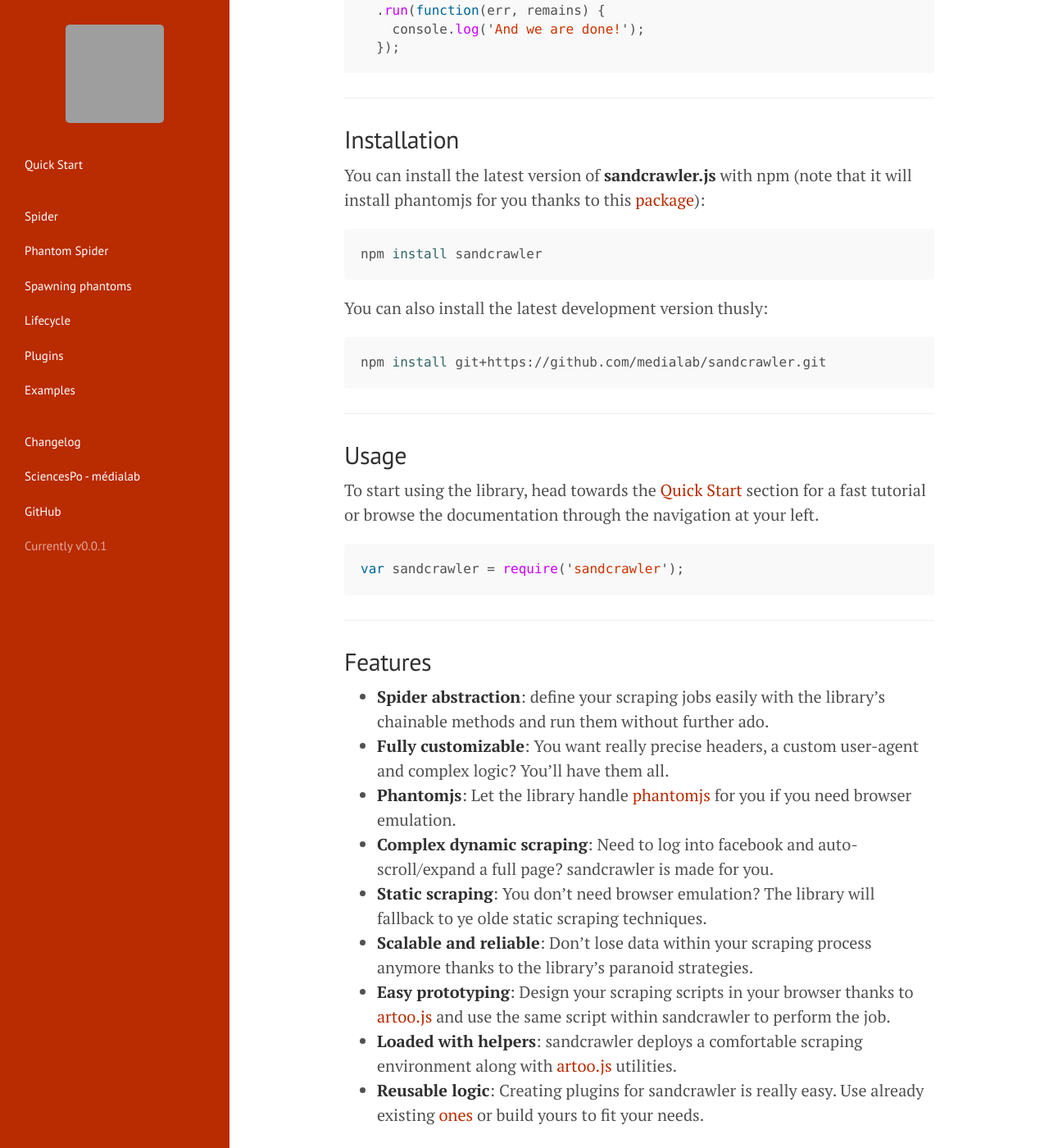
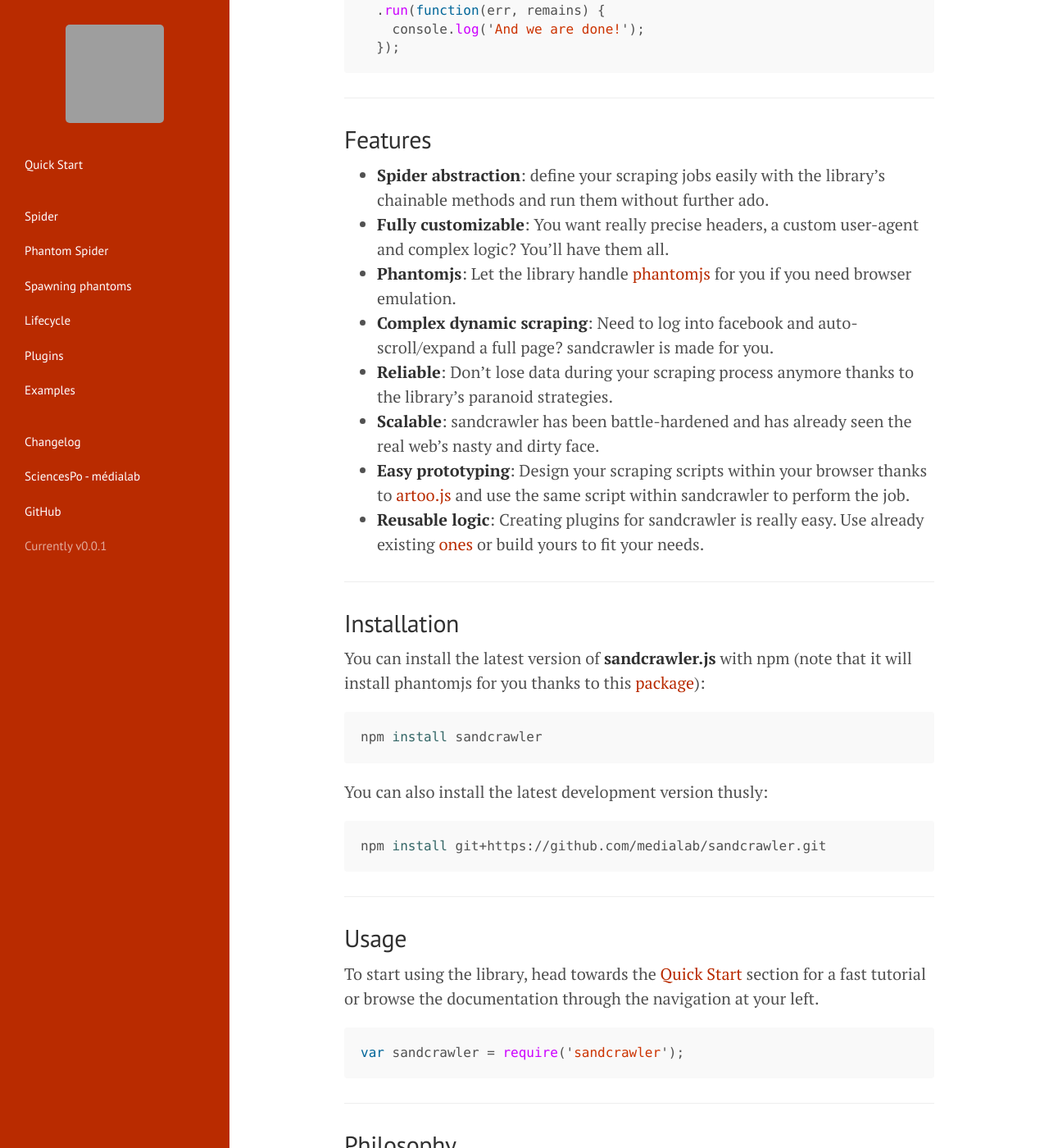
Before and after one commit to medialab/sandcrawler, a Jekyll site: the page built from index.md, in a window 1280 px wide and 1400 px high, scrolled down 948 px. Shown: the whole window at 82% size. Built offline with Jekyll 4.4.1, drawn with Linux system fonts in a browser that asks for light colours; Markdown is read by kramdown in place of the engine named in the settings; some of the changed lines change nothing that is shown; some of the changed text lies outside the part shown; grey boxes are pictures that could not be loaded.

Commit message:
Rewriting home page

```diff
--- a/index.md
+++ b/index.md
@@ -45,6 +45,19 @@
 
 ---
 
+## Features
+
+* **Spider abstraction**: define your scraping jobs easily with the library's chainable methods and run them without further ado.
+* **Fully customizable**: You want really precise headers, a custom user-agent and complex logic? You'll have them all.
+* **Phantomjs**: Let the library handle [phantomjs](http://phantomjs.org/) for you if you need browser emulation.
+* **Complex dynamic scraping**: Need to log into facebook and auto-scroll/expand a full page? sandcrawler is made for you.
+* **Reliable**: Don't lose data during your scraping process anymore thanks to the library's paranoid strategies.
+* **Scalable**: sandcrawler has been battle-hardened and has already seen the real web's nasty and dirty face.
+* **Easy prototyping**: Design your scraping scripts within your browser thanks to [artoo.js](http://medialab.github.io/artoo/) and use the same script within sandcrawler to perform the job.
+* **Reusable logic**: Creating plugins for sandcrawler is really easy. Use already existing [ones]({{ site.baseurl }}/plugins) or build yours to fit your needs.
+
+---
+
 ## Installation
 
 You can install the latest version of **sandcrawler.js** with npm (note that it will install phantomjs for you thanks to this [package](https://www.npmjs.com/package/phantomjs)):
@@ -71,26 +84,12 @@
 
 ---
 
-## Features
-
-* **Spider abstraction**: define your scraping jobs easily with the library's chainable methods and run them without further ado.
-* **Fully customizable**: You want really precise headers, a custom user-agent and complex logic? You'll have them all.
-* **Phantomjs**: Let the library handle [phantomjs](http://phantomjs.org/) for you if you need browser emulation.
-* **Complex dynamic scraping**: Need to log into facebook and auto-scroll/expand a full page? sandcrawler is made for you.
-* **Static scraping**: You don't need browser emulation? The library will fallback to ye olde static scraping techniques.
-* **Scalable and reliable**: Don't lose data within your scraping process anymore thanks to the library's paranoid strategies.
-* **Easy prototyping**: Design your scraping scripts in your browser thanks to [artoo.js](http://medialab.github.io/artoo/) and use the same script within sandcrawler to perform the job.
-* **Loaded with helpers**: sandcrawler deploys a comfortable scraping environment along with [artoo.js](http://medialab.github.io/artoo/) utilities.
-* **Reusable logic**: Creating plugins for sandcrawler is really easy. Use already existing [ones]({{ site.baseurl }}/plugins) or build yours to fit your needs.
-
----
-
 ## Philosophy
 
 **sandcrawler.js** is being developed by scraper developers for scraper developers with the following concepts in mind:
 
 * **Not a framework**: sandcrawler is a library and not a framework so that people can remain free to develop things in their own way.
-* **Exhaustivity over minimalist API**: every detail can be customized. This comes with the cost of a bigger footprint for tiny projects but with more reliance for big ones.
+* **Exhaustivity over minimalist API**: every detail can be customized. This comes at the cost of a bigger code footprint for tiny projects but with more reliance for big ones.
 * **Asynchronicity**: sandcrawler is not trying to fight the asynchronous nature of client-side JavaScript. If you want to be able to perform complex scraping tasks on modern dynamic websites, you won't be able to avoid asynchronicity very long.
 * **Better workflow**: sandcrawler aims at enabling developers to design their scraping scripts within the cosy environment of their browsers using [artoo.js](http://medialab.github.io/artoo/) so they can automatize them easily afterwards.
 
```
